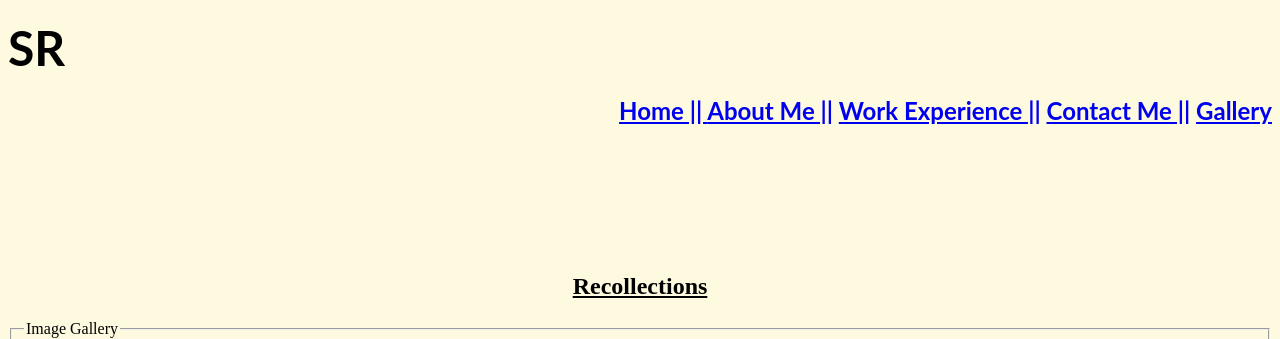
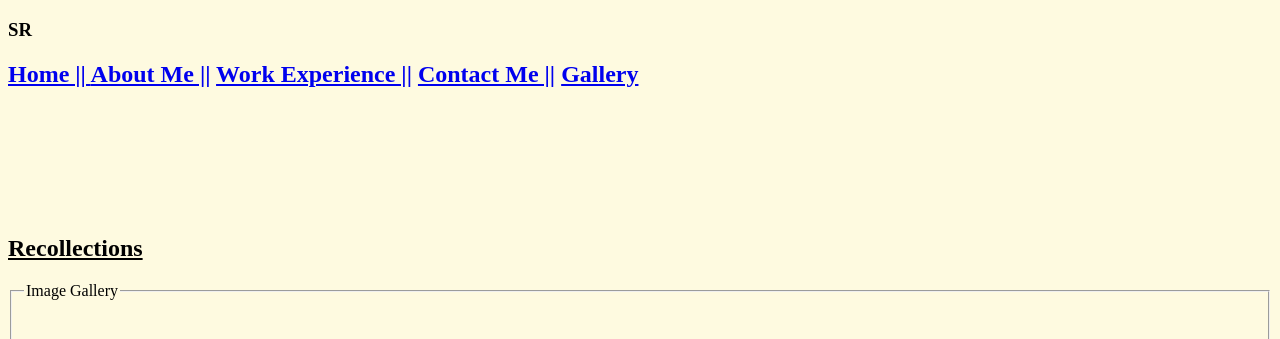
Before and after one commit to sakshamrai101/cse134hw2, a plain HTML site: page gallery.html in a window 1280 px wide. Shown: the top 339 px of the page. Drawn offline with Linux system fonts and the light colour scheme.

Commit message:
Update gallery.html

```diff
--- a/gallery.html
+++ b/gallery.html
@@ -9,24 +9,20 @@
 
 <body bgcolor="#FEFAE0">
 <header>
-<h3 align="left">
-    <font face="Lato" size="50">SR</font>
-</h3>
-<h2 align="right">
-    <font face="Lato">
-        <a href="index.html">Home || </a>
-        <a href="about.html">About Me ||</a>
-        <a href="portfolio.html">Work Experience ||</a>
-        <a href="contact.html">Contact Me ||</a>
-        <a href="gallery.html">Gallery</a>
-    </font>
+<h3>SR</h3>
+<h2>
+    <a href="index.html">Home || </a>
+    <a href="about.html">About Me ||</a>
+    <a href="portfolio.html">Work Experience ||</a>
+    <a href="contact.html">Contact Me ||</a>
+    <a href="gallery.html">Gallery</a>
 </h2>
-<br /><br /><br /><br /><br /><br />
+<br><br><br><br><br><br>
 </header>
 
 <main>
 <section>
-    <h1 align="center"><u>Recollections</u></h1>
+    <h1><u>Recollections</u></h1>
     <fieldset>
         <legend>Image Gallery</legend>
         <table cellpadding="10" cellspacing="10" align="center">
@@ -97,11 +93,11 @@
 </section>
 </main>
 
-<center>
+
 <footer>
     <p>&copy; 2023 Saksham's Portfolio. All rights reserved.</p>
 </footer>
-</center>
+
 </body>
 
 </html>
```
